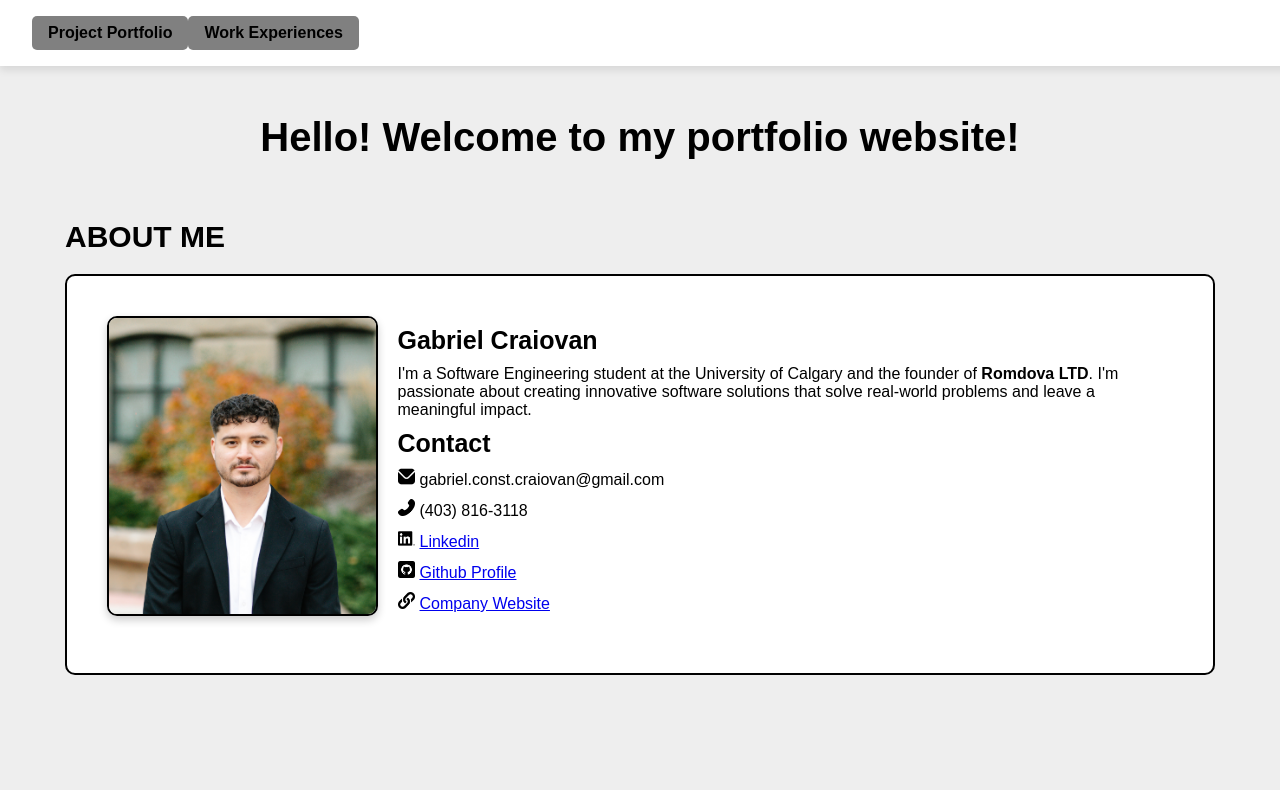
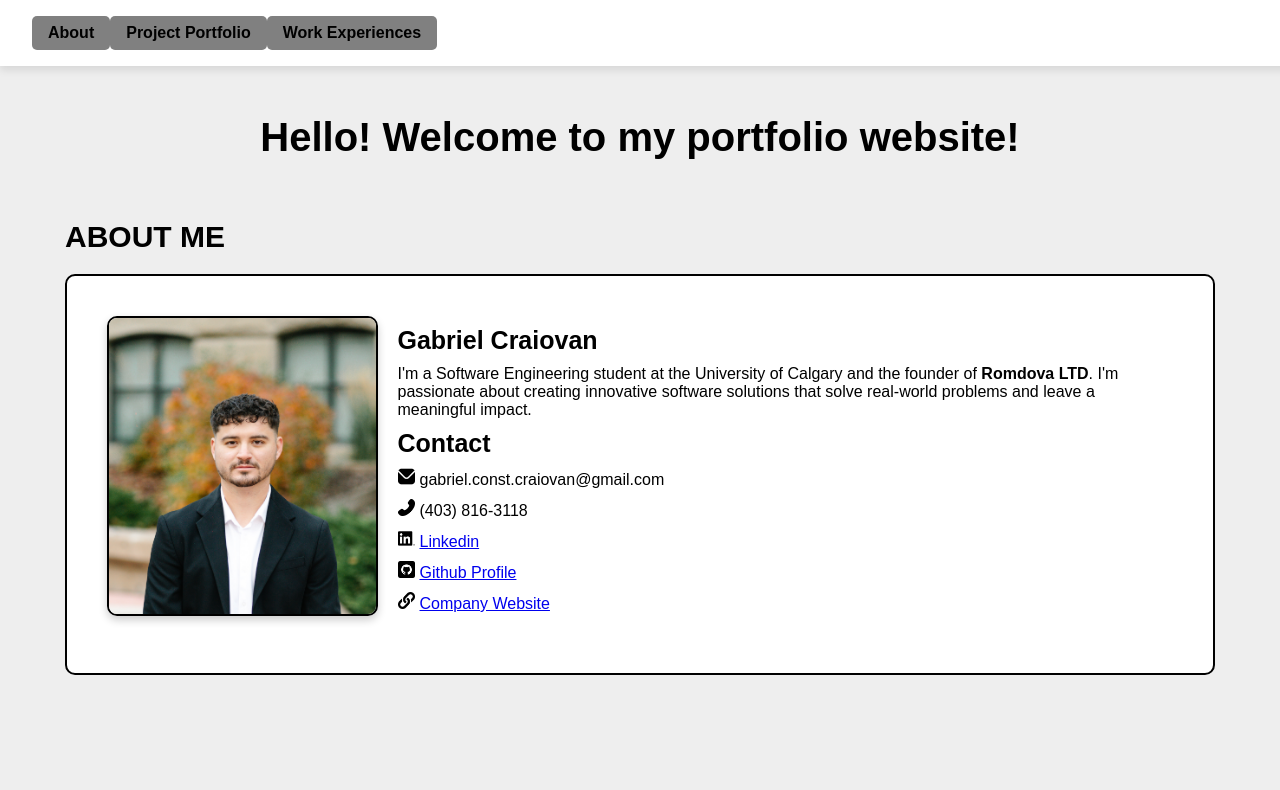
Before and after one commit to GCraio/gabriel-craiovan-project-portfolio-website, a React (Create React App) app: page / in a window 1280 px wide. Shown: the top 790 px of the page. Built offline with nearby package versions, Linux system fonts and the light colour scheme.

Commit message:
Implemented automatic scrolling from button press.

```diff
--- a/src/assets/screens/HomeScreen.js
+++ b/src/assets/screens/HomeScreen.js
@@ -1,26 +1,46 @@
 import React from "react";
 import "../styles/styles.css";
-import { useNavigate } from "react-router-dom";
 
 function HomeScreen() {
-  const navigate = useNavigate();
+  const handleScrollTo = (sectionClassName) => {
+    const section = document.querySelector(`.${sectionClassName}`);
+    if (section) {
+      const yOffset = -40;
+      const yPosition =
+        section.getBoundingClientRect().top + window.scrollY + yOffset;
+
+      window.scrollTo({
+        top: yPosition,
+        behavior: "smooth",
+      });
+    }
+  };
   return (
     <main className="home_screen">
       <header className="home_header_container">
         <div>
-          <button className="initial_button" onClick={() => navigate("*")}>
+          <button
+            className="initial_button"
+            onClick={() => handleScrollTo("intro_section_container")}
+          >
+            About
+          </button>
+          <button
+            className="initial_button"
+            onClick={() => handleScrollTo("project_experiences_section")}
+          >
             Project Portfolio
           </button>
           <button
             className="initial_button"
-            onClick={() => navigate("/work-experiences")}
+            onClick={() => handleScrollTo("work_experiences_section")}
           >
             Work Experiences
           </button>
         </div>
       </header>
       <p className="intro_main_text">Hello! Welcome to my portfolio website!</p>
-      <section className="work_experiences_section">
+      <section className="intro_section_container">
         <p className="main_title">ABOUT ME</p>
         <article className="experience">
           <div className="experience_header_info">
@@ -105,7 +125,7 @@ function HomeScreen() {
         </article>
       </section>
 
-      <section className="work_experiences_section">
+      <section className="project_experiences_section">
         <p className="main_title">PROJECTS</p>
 
         <article className="experience">
--- a/src/assets/styles/styles.css
+++ b/src/assets/styles/styles.css
@@ -53,6 +53,14 @@ ul.technical_description li {
 }
 
 .work_experiences_section {
+  padding: 40px;
+}
+
+.project_experiences_section {
+  padding: 40px;
+}
+
+.intro_section_container {
   padding: 40px;
 }
 
```
